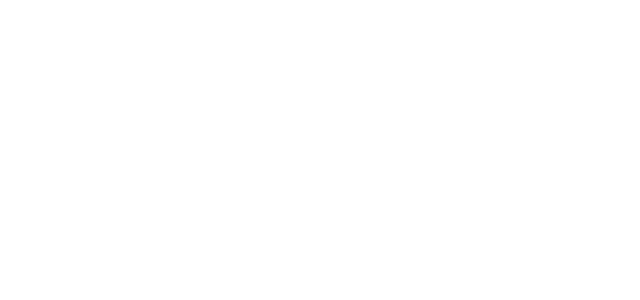
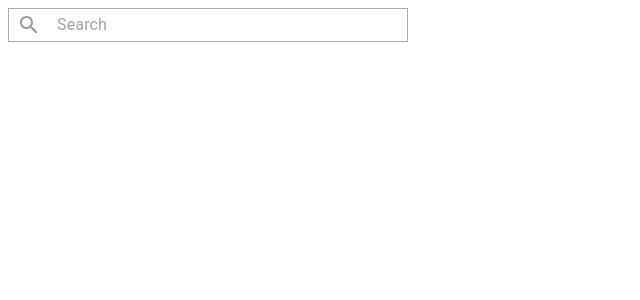
Before and after one commit to Ran-Regev-HLS/Pokedex, a React (Vite) app: page / in a window 1280 px wide. Shown: the top 300 px of the page, without its empty margins (0-640 px from the left). Built offline with nearby package versions, Linux system fonts and the light colour scheme.

Commit message:
added search bar component

```diff
--- a/src/App.tsx
+++ b/src/App.tsx
@@ -1,13 +1,11 @@
-
+import SearchBar from "./assets/components/shared/SearchBar/SearchBar";
 
 function App() {
-
-
   return (
     <>
-
+      <SearchBar onChange={(value: string) => {console.log(value)}} isDisabled={false} isDebounce={true}></SearchBar>
     </>
-  )
+  );
 }
 
 export default App;
--- /dev/null
+++ b/src/assets/components/shared/SearchBar/SearchBar.tsx
@@ -0,0 +1,85 @@
+import React, { useEffect, useRef, useState } from "react";
+import SearchIcon from "@mui/icons-material/Search";
+import InputAdornment from "@mui/material/InputAdornment";
+import { getIconButtonStyle, getTextFieldStyle } from "./styles";
+import { IconButton, TextField } from "@mui/material";
+import { useDebounce } from "use-debounce";
+
+interface SearchBarProps {
+  onChange: (value: string) => void;
+  isDisabled?: boolean;
+  isDebounce?: boolean;
+}
+
+function SearchBar({
+  onChange,
+  isDisabled = false,
+  isDebounce = true,
+}: SearchBarProps) {
+  const [searchTerm, setSearchTerm] = useState("");
+  const [debouncedValue] = useDebounce(searchTerm, 500);
+  const [afterSearch, setAfterSearch] = useState(false);
+  const isFirstLoad = useRef(true);
+
+  const handleChange = (event: React.ChangeEvent<HTMLInputElement>) => {
+    const searchValue = event.target.value;
+    setSearchTerm(searchValue);
+    setAfterSearch(searchValue !== "");
+  };
+
+  const handleSearch = () => {
+    if (searchTerm.trim()) {
+      onChange(searchTerm);
+    }
+  };
+
+  function checkIfFirstLoad(): boolean {
+    if (isFirstLoad.current) {
+      isFirstLoad.current = false;
+      return true;
+    }
+    return false;
+  }
+
+  useEffect(() => {
+    if (isDebounce && !checkIfFirstLoad()) {
+      onChange(debouncedValue);
+      setAfterSearch(debouncedValue !== "");
+    }
+  }, [debouncedValue, isDebounce, onChange]);
+
+  useEffect(() => {
+    if (!isDebounce && !checkIfFirstLoad()) {
+      onChange(searchTerm);
+      setAfterSearch(searchTerm !== "");
+    }
+  }, [searchTerm, isDebounce, onChange]);
+
+  return (
+    <TextField
+      variant="standard"
+      placeholder="Search"
+      value={searchTerm}
+      onChange={handleChange}
+      disabled={isDisabled}
+      sx={getTextFieldStyle(isDisabled, !!searchTerm, afterSearch)}
+      slotProps={{
+        input:
+          {disableUnderline: true,
+          startAdornment: (
+            <InputAdornment position="start">
+              <IconButton
+
+                onClick={handleSearch}
+                sx={getIconButtonStyle(isDisabled, !!searchTerm, afterSearch)}
+              >
+                <SearchIcon />
+              </IconButton>
+            </InputAdornment>
+          ),}
+        }}
+    />
+  );
+}
+
+export default SearchBar;
--- /dev/null
+++ b/src/assets/components/shared/SearchBar/styles.ts
@@ -0,0 +1,94 @@
+import { borderRadius, colors } from "../../../../colors";
+
+const textFieldStyles = {
+  baseStyle: {
+    width: "400px",
+
+    "& .MuiInputBase-root.MuiInput-root": {
+      borderColor: "none",
+    },
+    "& .MuiInputBase-root": {
+      borderRadius: borderRadius._1,
+    },
+  },
+  noState: {
+    "& .MuiInputBase-root": {
+      border: `1px solid ${colors.NETURALS._200}`,
+    },
+    "&:hover .MuiInputBase-root": {
+      border: `1px solid ${colors.NETURALS._500}`,
+    },
+    ".Mui-focused.MuiInputBase-root": {
+      border: `1px solid ${colors.NETURALS._500}`,
+      color: `${colors.GENERAL.DARKGREYCYAN}`,
+    },
+  },
+  disabled: {
+    "& .Mui-disabled.MuiInputBase-root": {
+      border: "none",
+      color: `${colors.GENERAL.GREYCYANBLUE}`,
+      backgroundColor: `${colors.GENERAL.WHITISHGREY}`,
+    },
+  },
+  afterSearch: {
+    "& .MuiInputBase-root": {
+      border: `1px solid ${colors.GENERAL.GREYISHCYAN}`,
+      color: `${colors.GENERAL.BLACKCYAN}`,
+    },
+  },
+  hasValue: {
+    "& .MuiInputBase-root": {
+      border: `1px solid ${colors.NETURALS._500}`,
+      color: `${colors.GENERAL.BLACKCYAN}`,
+    },
+  },
+};
+
+export const getTextFieldStyle = (
+  isDisabled: boolean,
+  hasValue: boolean,
+  afterSearch: boolean
+) => ({
+  ...textFieldStyles.baseStyle,
+  ...(isDisabled ? textFieldStyles.disabled : {}),
+  ...(afterSearch && !isDisabled ? textFieldStyles.afterSearch : {}),
+  ...(hasValue && !afterSearch && !isDisabled ? textFieldStyles.hasValue : {}),
+  ...(!hasValue && !afterSearch && !isDisabled ? textFieldStyles.noState : {}),
+});
+
+const iconButtonStyles = {
+  baseStyle: {
+    color: `${colors.GENERAL.GREYISHCYAN}`,
+  },
+  hover: {
+    "&:hover": {
+      color: `#${colors.GENERAL.GREYCYANBLUE}`,
+      backgroundColor: `transparent`,
+    },
+  },
+  active: {
+    "&.Mui-focused": {
+      color: colors.NETURALS._500,
+    },
+  },
+  disabled: {
+    color: `${colors.GENERAL.GREYCYANBLUE}`,
+  },
+  hasValue: {
+    color: `${colors.GENERAL.BLACKCYAN}`,
+  },
+  afterSearch: {
+    color: `${colors.GENERAL.BLACKCYAN}`,
+  },
+};
+
+export const getIconButtonStyle = (
+  isDisabled: boolean,
+  hasValue: boolean,
+  afterSearch: boolean
+) => ({
+  ...iconButtonStyles.baseStyle,
+  ...(isDisabled ? iconButtonStyles.disabled : iconButtonStyles.hover),
+  ...(afterSearch && !isDisabled ? iconButtonStyles.afterSearch : {}),
+  ...(hasValue && !afterSearch && !isDisabled ? iconButtonStyles.hasValue : {}),
+});
--- a/src/colors.ts
+++ b/src/colors.ts
@@ -22,6 +22,16 @@
     _400: "#CCA204",
     _500: "#4C3D01",
   },
+  GENERAL:{
+    DARKGREYCYAN: "#2d3033",
+    GREYCYANBLUE: "#c7cdd3",
+    LIGHTGREY: "#f2f5f7",
+    GREYISHCYAN: "#929aa3",
+    BLACKCYAN: "#0b0c0d",
+    WHITISHGREY: "#f2f5f7",
+
+
+  }
 };
 
 export const spacing = {
```
Also changed, not shown: package.json (+8 -1 lines), 1 other file (tests, documents, lock files or other folders).
